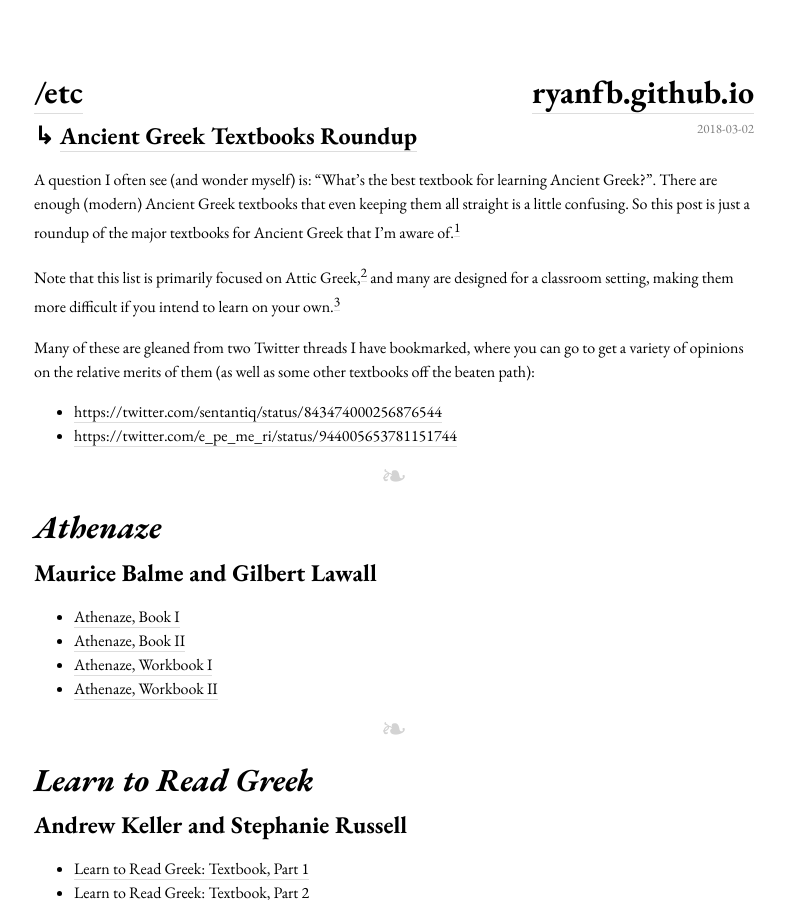
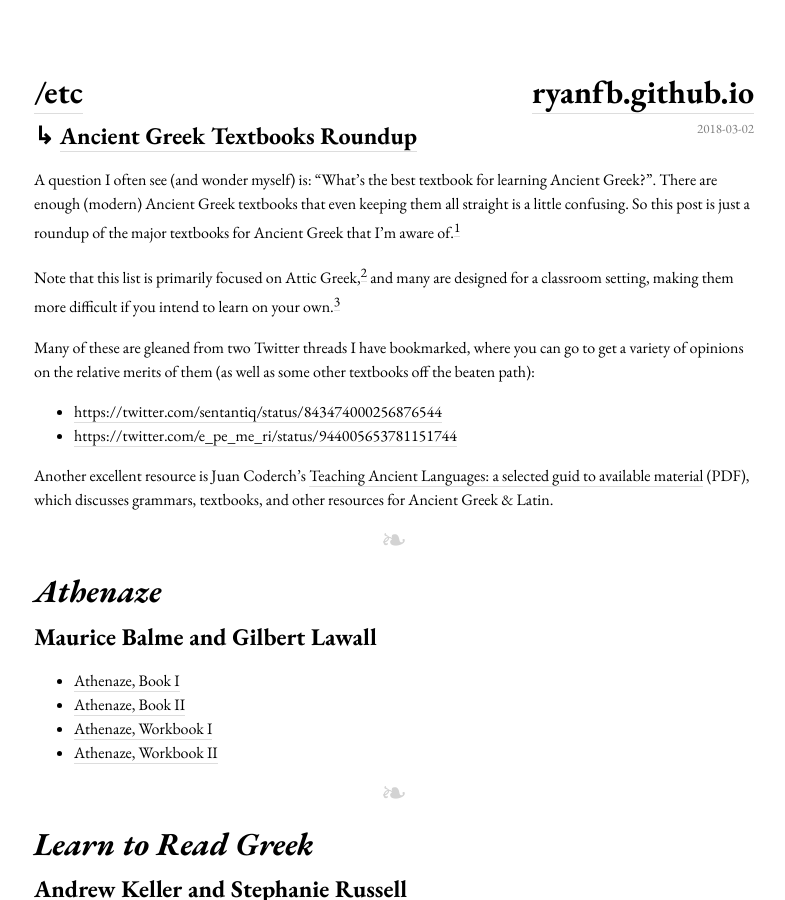
Before and after one commit to ryanfb/etc, a Jekyll site: the page built from _posts/2018-03-02-ancient_greek_textbooks_roundup.md, in a window 1280 px wide and 900 px high. Shown: the whole window, without its empty margins (246-1031 px from the left). Built offline with Jekyll 4.4.1, drawn with Linux system fonts in a browser that asks for light colours; nearby versions of some CDN libraries.

Commit message:
Add "Teaching Ancient Languages"

```diff
--- a/_posts/2018-03-02-ancient_greek_textbooks_roundup.md
+++ b/_posts/2018-03-02-ancient_greek_textbooks_roundup.md
@@ -10,6 +10,8 @@ Many of these are gleaned from two Twitter threads I have bookmarked, where you
 
 * <https://twitter.com/sentantiq/status/843474000256876544>
 * <https://twitter.com/e_pe_me_ri/status/944005653781151744>
+
+Another excellent resource is Juan Coderch's [Teaching Ancient Languages: a selected guid to available material](http://coderch-greek-latin-grammar.weebly.com/uploads/1/1/8/5/11853710/teaching_ancient_languages.pdf) (PDF), which discusses grammars, textbooks, and other resources for Ancient Greek & Latin.
 
 ---
 
```
